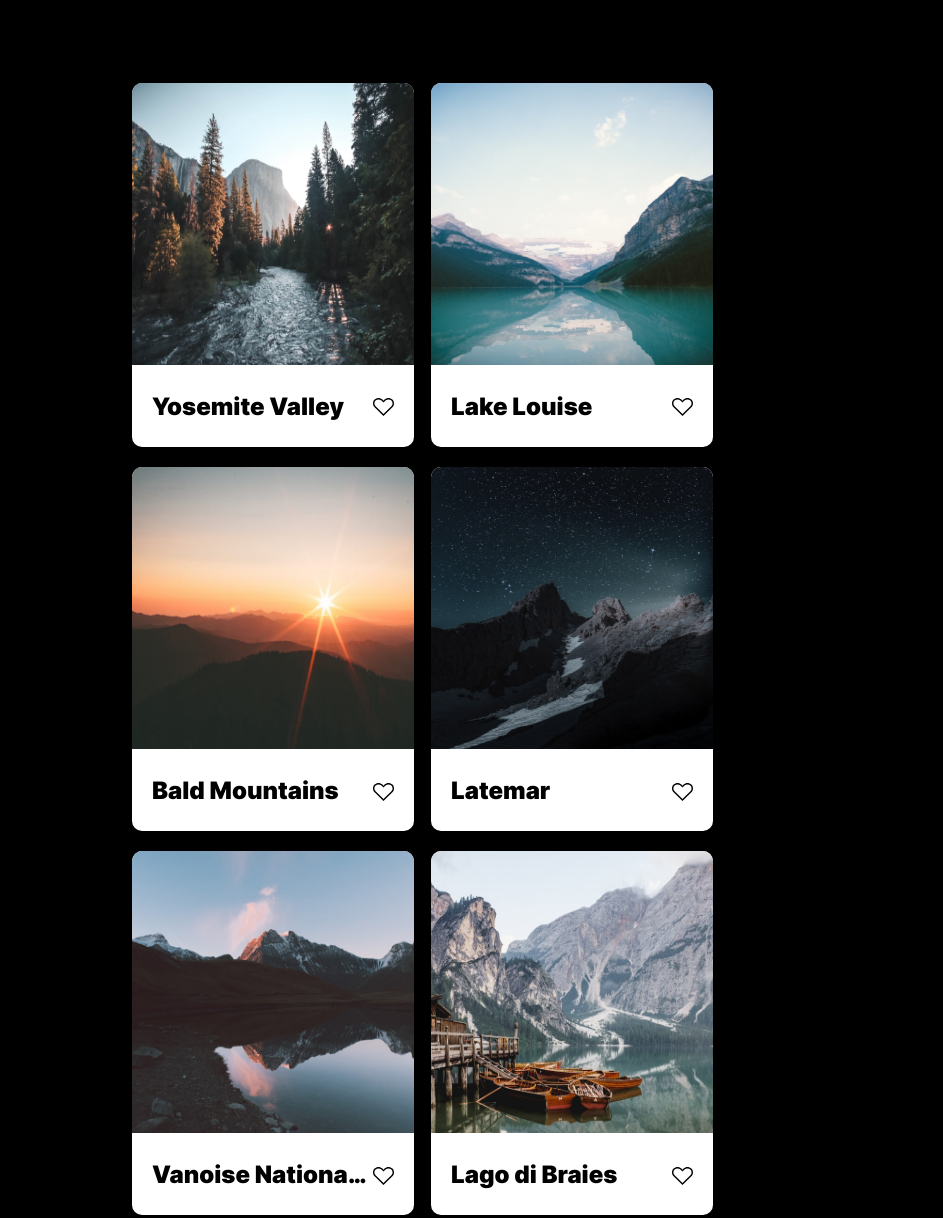
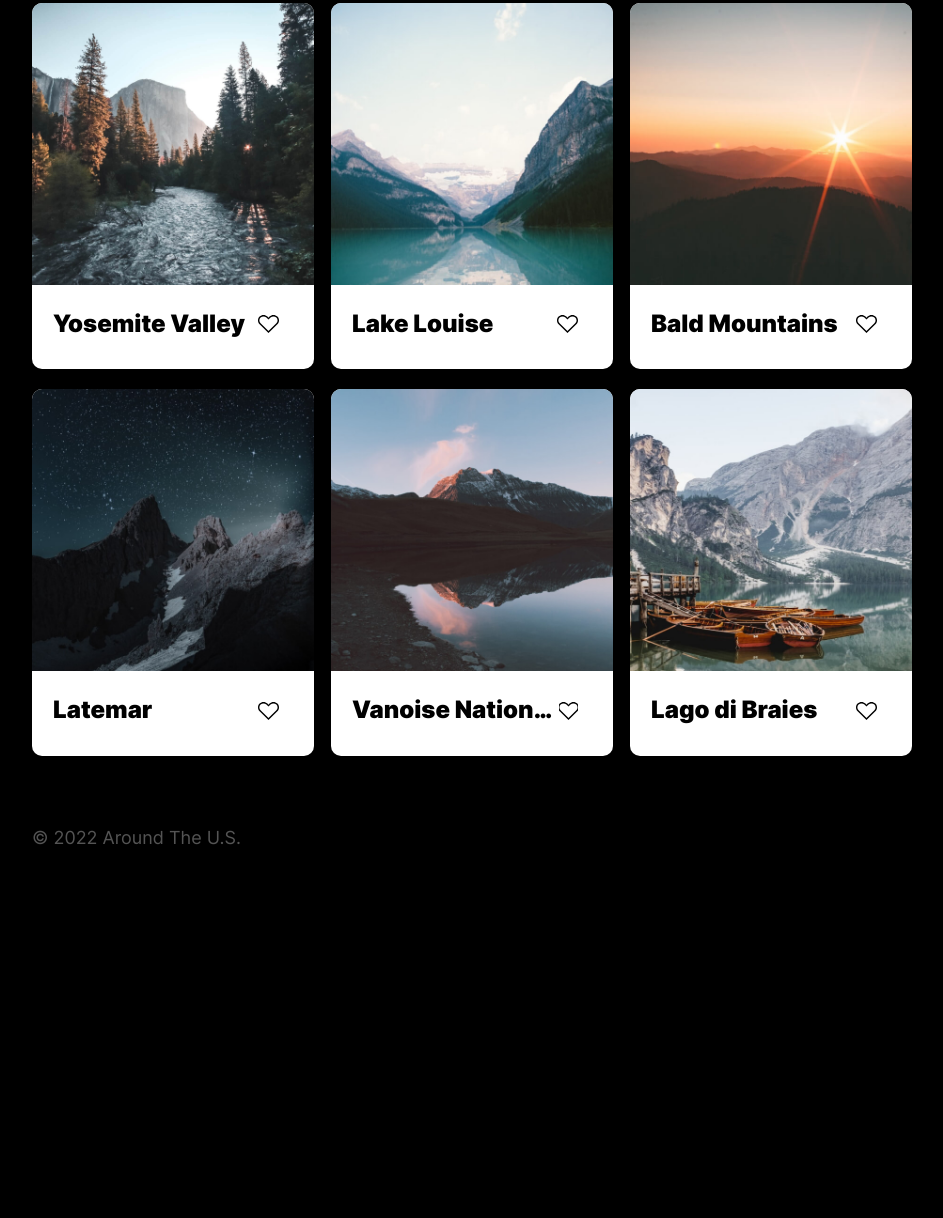
Before and after one commit to LouisBarreto/se_project_aroundtheus, a plain HTML site: page index.html in a window 1280 px wide. Shown: the part 285-1503 px from the top of the page, without its empty margins (168-1111 px from the left). After the commit the page ends 1194 px from the top, so only its background shows below. Drawn offline with Linux system fonts and the light colour scheme; files whose address does not match are found by name.

Commit message:
made correction to mobile screen and footer aligment

```diff
--- a/blocks/card.css
+++ b/blocks/card.css
@@ -2,11 +2,16 @@
   font-family: "Inter", sans-serif;
   background: #ffffff;
   border-radius: 10px;
+  overflow: hidden;
+  display: flex;
+  flex-direction: column;
 }
 
 .card__description {
   display: flex;
   justify-content: space-between;
+  align-items: center;
+  padding: 25px 15px 31px 21px;
 }
 
 .card__title {
@@ -18,17 +23,13 @@
   text-overflow: ellipsis;
   overflow: hidden;
   white-space: nowrap;
-  margin-left: 20px;
-  margin-top: 0;
-  margin-bottom: 0;
-  padding-top: 25px;
-  padding-bottom: 25px;
+  margin: 0;
 }
 
 .card__image {
   width: 282px;
   height: 282px;
-  border-radius: 10px 10px 0px 0px;
+  object-fit: cover;
 }
 
 .card__like-button {
--- /dev/null
+++ b/blocks/content.css
@@ -0,0 +1,4 @@
+.content {
+  flex-shrink: 0;
+  flex-grow: 1;
+}
--- a/blocks/footer.css
+++ b/blocks/footer.css
@@ -1,37 +1,22 @@
 .footer {
-  color: rgba(84, 84, 84, 1);
   font-family: "Inter", sans-serif;
-  font-weight: 400;
-  font-size: 18px;
-  line-height: 22px;
+  padding: 35px 0 60px;
+  flex-shrink: 0;
 }
 
 .footer__copyright {
-  padding-bottom: 60px;
-  width: 100%;
-  max-width: 880px;
-  margin: 0 auto;
+  font-size: 18px;
+  line-height: 22px;
+  margin: 0;
+  color: #545454;
 }
 
-@media screen and (min-width: 769px) and (max-width: 1279px) {
+@media screen and (max-width: 568px) {
   .footer {
-    margin: 0 auto 0 auto;
-    max-width: 880px;
-    min-width: 700px;
-  }
-  .footer__copyright {
-    margin-left: 15px;
-  }
-}
-
-@media screen and (min-width: 320px) and (max-width: 768px) {
-  .footer {
-    margin: 48px 19px 36px;
-    padding-left: 39px;
+    padding: 30px 0 36px;
   }
   .footer__copyright {
     font-size: 14px;
-    line-height: 16.94px;
-    padding-bottom: 0;
+    line-height: 17px;
   }
 }
--- a/blocks/gallery.css
+++ b/blocks/gallery.css
@@ -1,32 +1,20 @@
 .gallery {
   font-family: "Inter", Arial, sans-serif;
-  padding: 47px 0 67px;
+  padding: 15px 0 36px;
 }
 
 .gallery__cards {
   display: grid;
   grid-template-columns: repeat(auto-fit, 282px);
+  justify-content: center;
   grid-gap: 20px 17px;
-  list-style: none;
+  list-style-type: none;
   padding: 0;
+  margin: 0;
 }
 
-@media screen and (min-width: 769px) and (max-width: 1280px) {
-  .gallery__cards {
-    margin: 48px 100px 67px;
-    grid-template-columns: min-content min-content;
+@media screen and (max-width: 568px) {
+  .gallery {
+    padding: 15px 0 18px;
   }
 }
-
-@media screen and (min-width: 320px) and (max-width: 768px) {
-  .gallery {
-    margin-top: 36px;
-    padding: 0;
-    display: flex;
-  }
-
-  .gallery__cards {
-    justify-items: center;
-    margin: auto;
-  }
-}
--- a/blocks/header.css
+++ b/blocks/header.css
@@ -1,6 +1,6 @@
 .header {
   padding-bottom: 32px;
-  border-bottom: 1px solid rgba(84, 84, 84, 1);
+  border-bottom: 1px solid rgba(84, 84, 84, 0.7);
   width: 100%;
   max-width: 880px;
   padding-top: 45px;
--- a/blocks/page.css
+++ b/blocks/page.css
@@ -14,5 +14,13 @@
 .page__section {
   width: 100%;
   max-width: 880px;
+  box-sizing: border-box;
   margin: 0 auto;
+  position: relative;
 }
+
+@media screen and (max-width: 1140px) {
+  .page__section {
+    width: calc(100% - 40px);
+  }
+}
--- a/blocks/profile.css
+++ b/blocks/profile.css
@@ -98,11 +98,9 @@
   }
   .profile__name {
     font-size: 22px;
-    line-height: 1.2;
   }
   .profile__subtitle {
     font-size: 14px;
-    line-height: 1.2;
     margin-top: 14px;
   }
   .profile__add-button {
--- a/index.html
+++ b/index.html
@@ -28,7 +28,7 @@
         />
       </header>
 
-      <main>
+      <main class="content">
         <section class="profile page__section">
           <img
             src="./images/jacques-cousteau.jpg"
@@ -113,8 +113,8 @@
           </ul>
         </section>
       </main>
-      <footer class="footer">
-        <p class="footer__copyright page__section">© 2022 Around The U.S.</p>
+      <footer class="footer page__section">
+        <p class="footer__copyright">© 2022 Around The U.S.</p>
       </footer>
     </div>
   </body>
--- a/pages/index.css
+++ b/pages/index.css
@@ -6,3 +6,4 @@
 @import url(../blocks/gallery.css);
 @import url(../blocks/profile.css);
 @import url(../blocks/header.css);
+@import url(../blocks/content.css);
```
